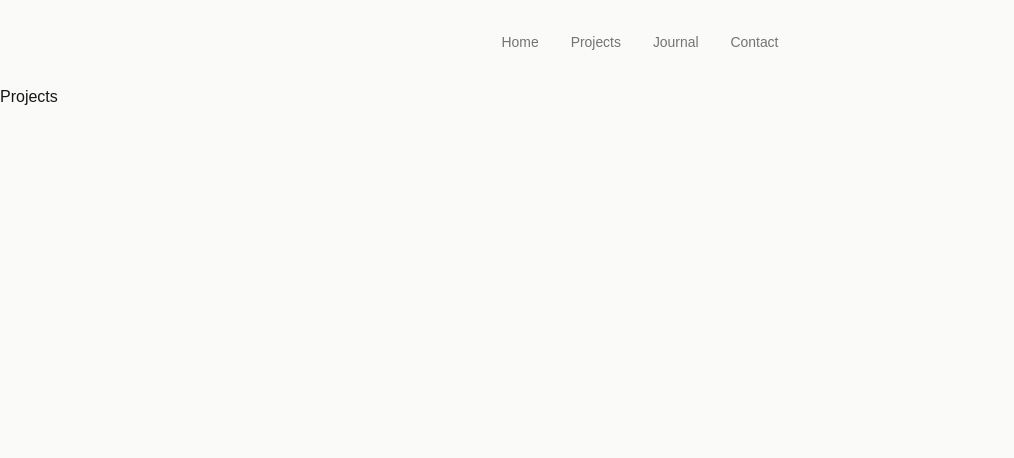
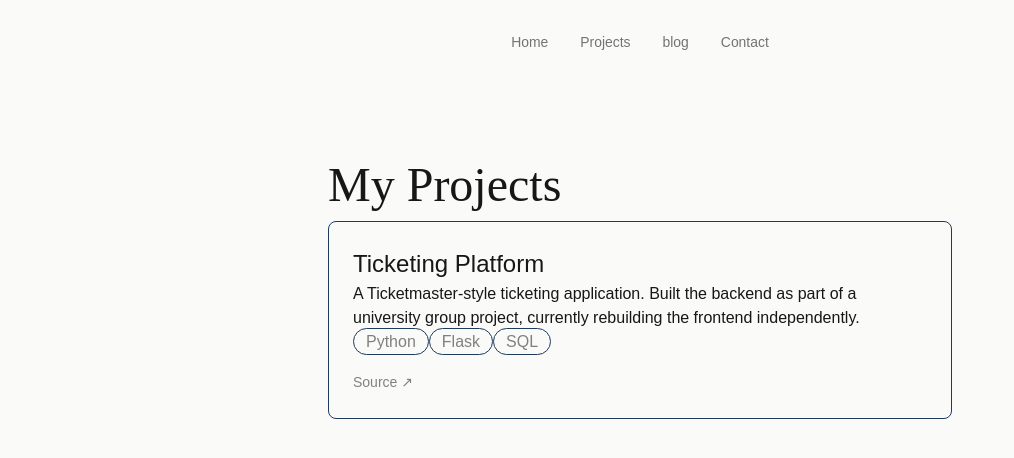
Before and after one commit to bdadzie119/Portfolio, a Next.js app in the folder my-portfolio/: page /projects in a window 1280 px wide. Shown: the top 458 px of the page, without its empty margins (0-1014 px from the left). Built offline with nearby package versions, Linux system fonts and the light colour scheme.

Commit message:
starting on blog

```diff
--- /dev/null
+++ b/my-portfolio/app/blog/page.tsx
@@ -0,0 +1,9 @@
+export default function Blog(){
+    return(
+        <main>
+            <div className="blog-page">
+                <h1>My blog</h1>
+            </div>
+        </main>
+    )
+}
--- a/my-portfolio/app/globals.css
+++ b/my-portfolio/app/globals.css
@@ -236,3 +236,12 @@ align-items: center;
   font-size: 0.87rem;
   color: #808080;
 }
+.projects-page h1{
+  font-size: 3rem;
+  font-family: 'Times New Roman', Times, serif;
+}
+.projects-page{
+  max-width: 42rem;
+  margin: 0 auto;
+  padding: 4rem 1.5rem;
+}
--- a/my-portfolio/app/layout.tsx
+++ b/my-portfolio/app/layout.tsx
@@ -31,7 +31,7 @@ export default function RootLayout({
         <nav className="navbar">
           <a href="/">Home</a>
           <a href="/projects">Projects</a>
-          <a href="/journal">Journal</a>
+          <a href="/blog">blog</a>
           <a href="/contact">Contact</a>
         </nav>
         {children}
--- a/my-portfolio/app/projects/page.tsx
+++ b/my-portfolio/app/projects/page.tsx
@@ -1,7 +1,21 @@
 export default function Projects(){
     return(
         <main>
-            <h1>Projects</h1>
+            <div className="projects-page">
+                <h1>My Projects</h1>
+                <div className="project-card">
+                    <h2>Ticketing Platform</h2>
+                    <p>A Ticketmaster-style ticketing application. Built the backend as part of a university group project, currently rebuilding the frontend independently.</p>
+                    <div className="project-tags">
+                        <span>Python</span>
+                        <span>Flask</span>
+                        <span>SQL</span>
+                    </div>
+                    <div className="project-links">
+                         <a href="https://github.com/bdadzie119/TicketMaster_alike" target="_blank">Source ↗</a>
+                    </div>
+                </div>
+            </div>
         </main>
     )
 }
```
